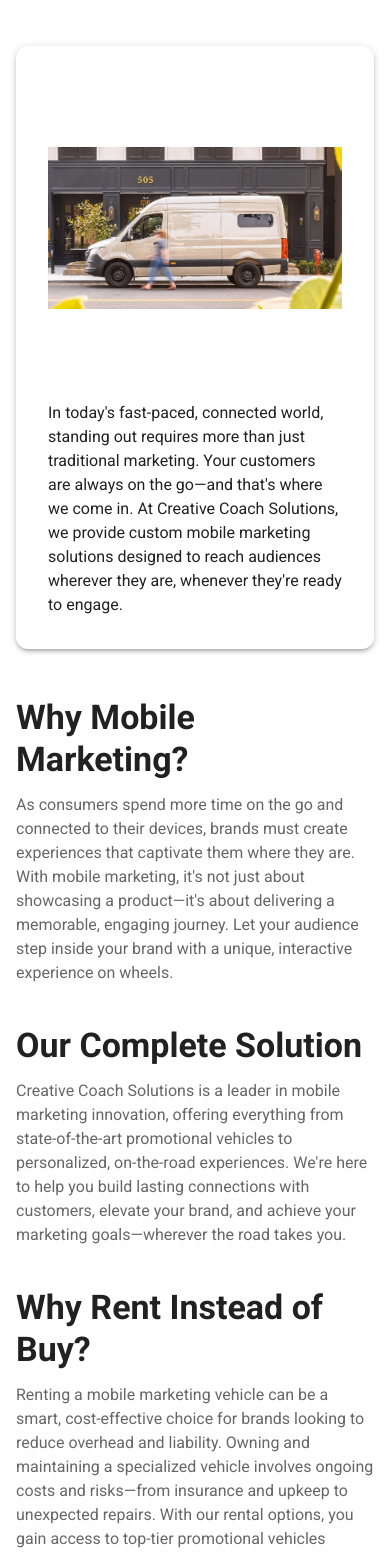
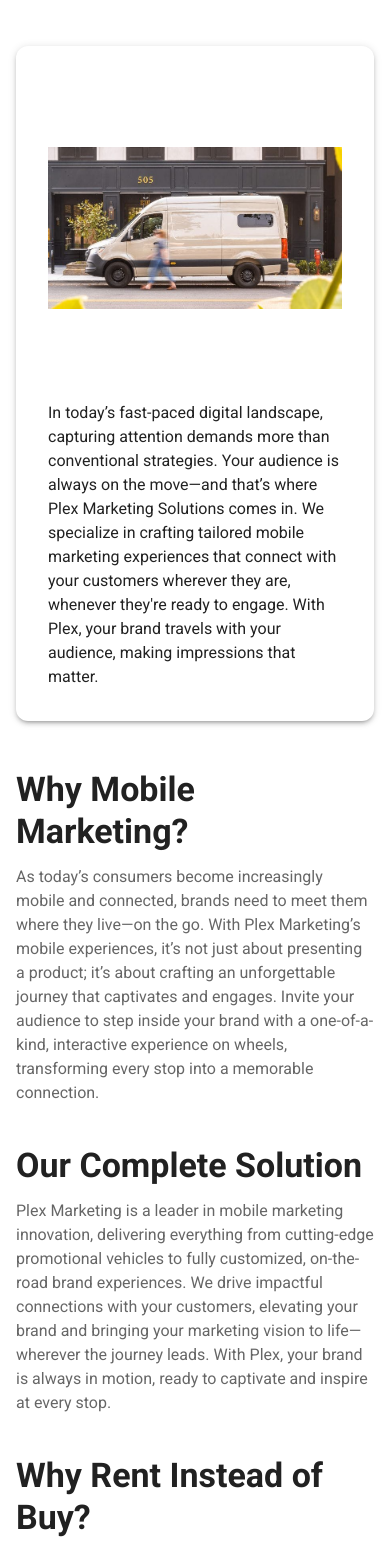
Before and after one commit to farm16/plex, a Next.js app: page /about-us in a window 390 px wide. Shown: the part 435-1989 px from the top of the page. Built offline with nearby package versions, Linux system fonts and the light colour scheme; what @mui/material-nextjs would draw is missing.

Commit message:
feat(about-us): update content and enhance messaging for clarity and engagement feat(mobileOfficeVanFeatures): add icons and improve styling for better presentation

```diff
--- a/src/app/about-us/page.tsx
+++ b/src/app/about-us/page.tsx
@@ -42,12 +42,13 @@
           </Grid>
           <Grid size={{ xs: 12 }}>
             <Typography variant="body1">
-              In today&apos;s fast-paced, connected world, standing out requires
-              more than just traditional marketing. Your customers are always on
-              the go—and that&apos;s where we come in. At Creative Coach
-              Solutions, we provide custom mobile marketing solutions designed
-              to reach audiences wherever they are, whenever they&apos;re ready
-              to engage.
+              In today’s fast-paced digital landscape, capturing attention
+              demands more than conventional strategies. Your audience is always
+              on the move—and that’s where Plex Marketing Solutions comes in. We
+              specialize in crafting tailored mobile marketing experiences that
+              connect with your customers wherever they are, whenever they're
+              ready to engage. With Plex, your brand travels with your audience,
+              making impressions that matter.
             </Typography>
           </Grid>
         </Grid>
@@ -59,12 +60,13 @@
           Why Mobile Marketing?
         </Typography>
         <Typography variant="body1" color="textSecondary">
-          As consumers spend more time on the go and connected to their devices,
-          brands must create experiences that captivate them where they are.
-          With mobile marketing, it&apos;s not just about showcasing a
-          product—it&apos;s about delivering a memorable, engaging journey. Let
-          your audience step inside your brand with a unique, interactive
-          experience on wheels.
+          As today’s consumers become increasingly mobile and connected, brands
+          need to meet them where they live—on the go. With Plex Marketing’s
+          mobile experiences, it’s not just about presenting a product; it’s
+          about crafting an unforgettable journey that captivates and engages.
+          Invite your audience to step inside your brand with a one-of-a-kind,
+          interactive experience on wheels, transforming every stop into a
+          memorable connection.
         </Typography>
       </Box>
 
@@ -74,11 +76,12 @@
           Our Complete Solution
         </Typography>
         <Typography variant="body1" color="textSecondary">
-          Creative Coach Solutions is a leader in mobile marketing innovation,
-          offering everything from state-of-the-art promotional vehicles to
-          personalized, on-the-road experiences. We&apos;re here to help you
-          build lasting connections with customers, elevate your brand, and
-          achieve your marketing goals—wherever the road takes you.
+          Plex Marketing is a leader in mobile marketing innovation, delivering
+          everything from cutting-edge promotional vehicles to fully customized,
+          on-the-road brand experiences. We drive impactful connections with
+          your customers, elevating your brand and bringing your marketing
+          vision to life—wherever the journey leads. With Plex, your brand is
+          always in motion, ready to captivate and inspire at every stop.
         </Typography>
       </Box>
 
@@ -88,13 +91,14 @@
           Why Rent Instead of Buy?
         </Typography>
         <Typography variant="body1" color="textSecondary">
-          Renting a mobile marketing vehicle can be a smart, cost-effective
-          choice for brands looking to reduce overhead and liability. Owning and
-          maintaining a specialized vehicle involves ongoing costs and
-          risks—from insurance and upkeep to unexpected repairs. With our rental
-          options, you gain access to top-tier promotional vehicles without the
-          long-term commitment or the hassle of ownership. Focus on what matters
-          most: connecting with your audience, while we handle the logistics.
+          Renting a mobile marketing vehicle with Plex Marketing is a savvy,
+          cost-effective solution for brands aiming to maximize impact without
+          the burdens of ownership. Owning and maintaining a specialized vehicle
+          involves ongoing expenses and risks—insurance, upkeep, and unexpected
+          repairs. With our rental options, you access high-quality promotional
+          vehicles minus the long-term commitment and logistical concerns. Focus
+          entirely on what truly matters: engaging your audience and growing
+          your brand, while we expertly manage the rest.
         </Typography>
       </Box>
 
```
Also changed, not shown: src/app/components/mobileOfficeVanFeatures.tsx (+18 -3 lines).
